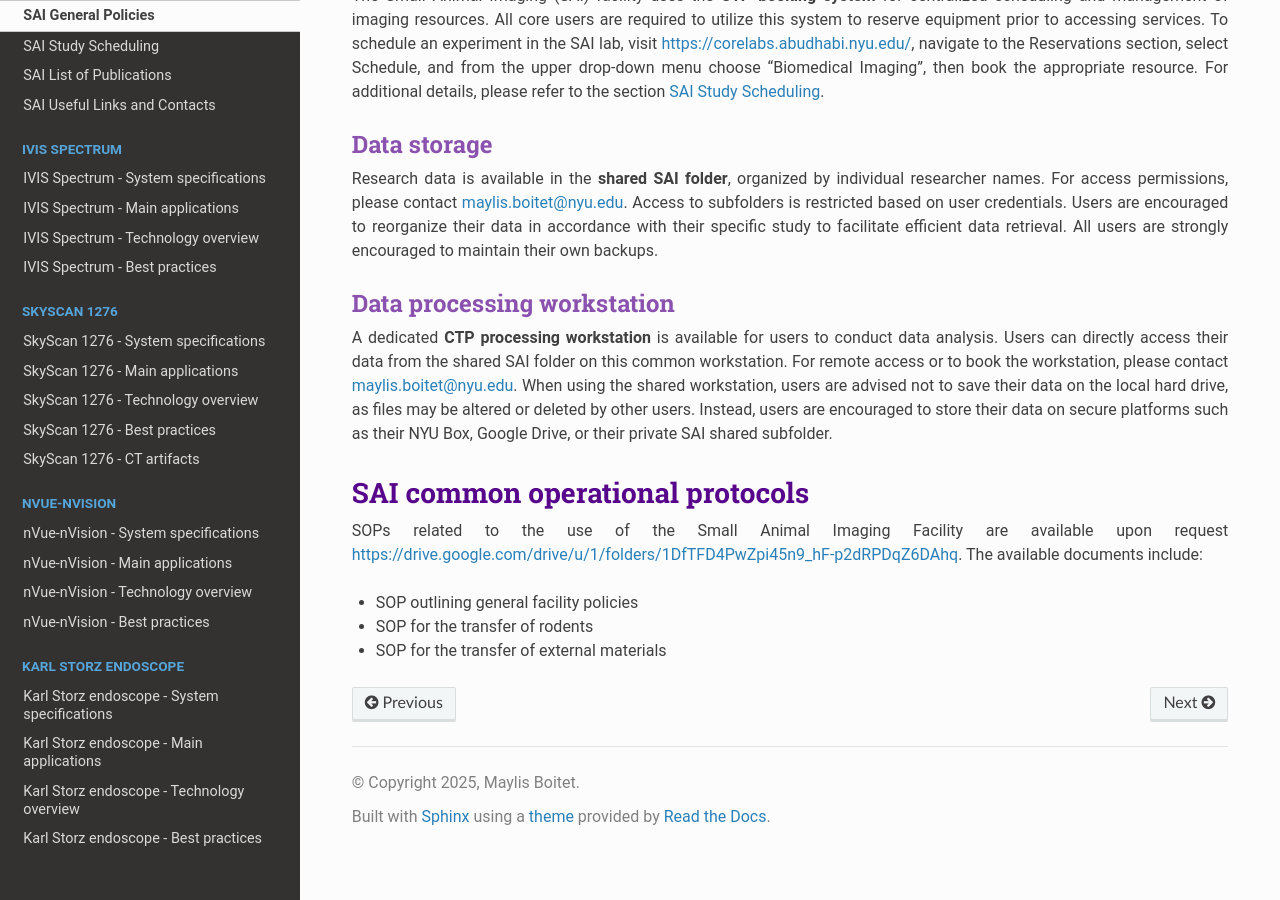
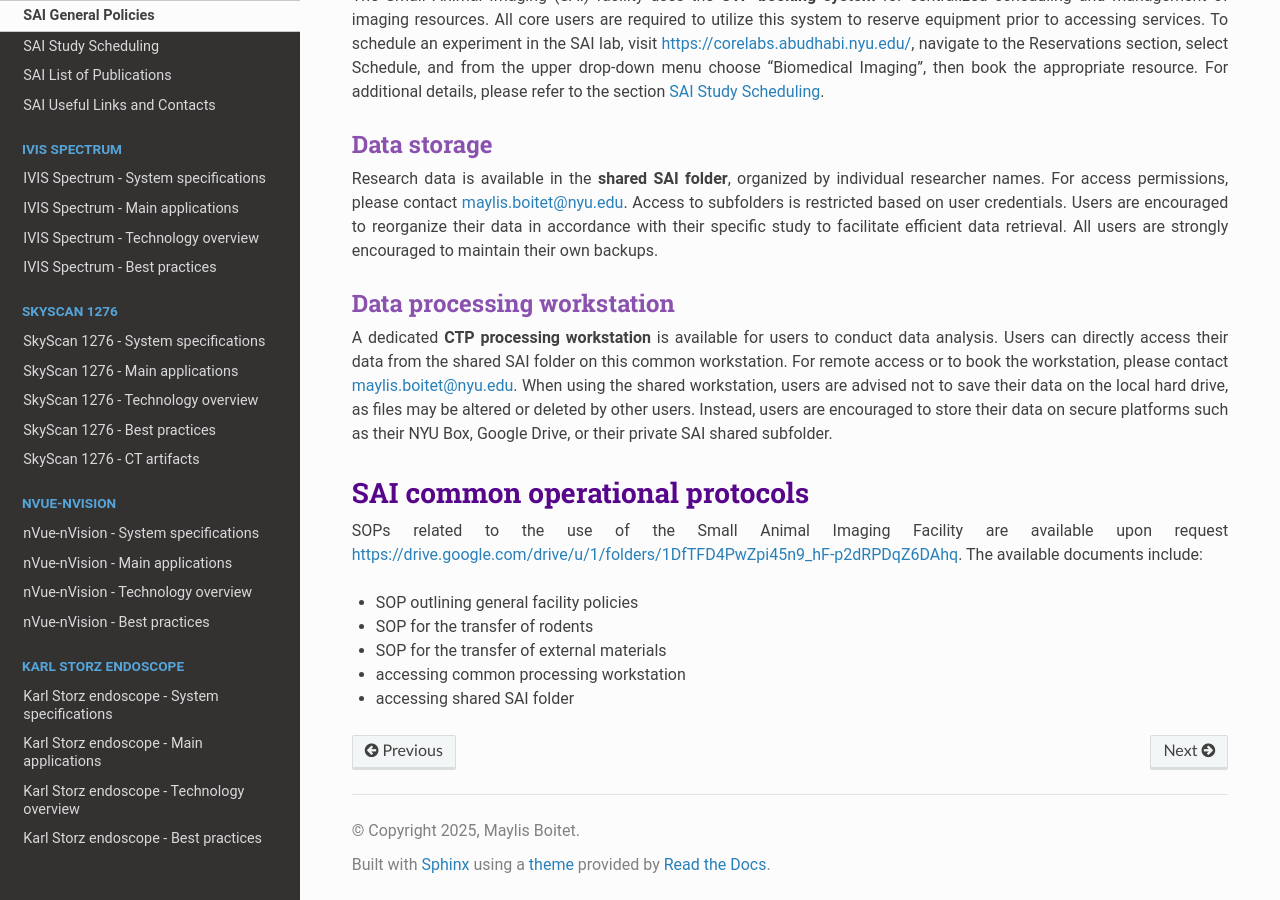
Before and after one commit to BioMedicalImaging-Core-NYUAD/smallanimalimaging-lab-documentation, a Sphinx documentation site: the page built from docs/source/1-lab-overview/SAI_general_policies.rst, in a window 1280 px wide and 900 px high, scrolled down 1619 px. Built offline with Sphinx 7.4.7 and the Read the Docs theme 3.1.0, drawn with Linux system fonts in a browser that asks for light colours.

```diff
--- a/docs/source/1-lab-overview/SAI_general_policies.rst
+++ b/docs/source/1-lab-overview/SAI_general_policies.rst
@@ -90,3 +90,5 @@
 - SOP outlining general facility policies
 - SOP for the transfer of rodents
 - SOP for the transfer of external materials
+- accessing common processing workstation
+- accessing shared SAI folder
```
